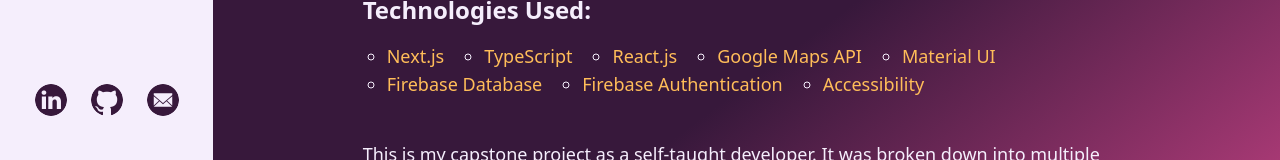
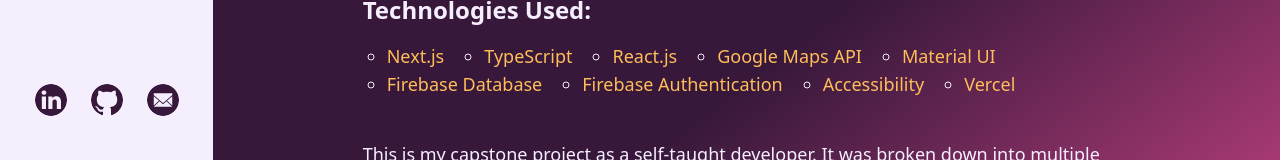
Before and after one commit to Danielle254/portfolio3, a Next.js app: page /project/servicedogsaroundtown in a window 1280 px wide. Shown: the part 636-796 px from the top of the page. Built offline with nearby package versions, Linux system fonts and the light colour scheme.

Commit message:
copy: add vercel as technology for SDATv3

```diff
--- a/src/app/Projects.tsx
+++ b/src/app/Projects.tsx
@@ -22,6 +22,7 @@ const projectData = [
       "Material UI",
       "Firebase",
       "Accessibility",
+      "Vercel",
     ],
     links: [
       "/project/servicedogsaroundtown",
--- a/src/app/project/servicedogsaroundtown/page.tsx
+++ b/src/app/project/servicedogsaroundtown/page.tsx
@@ -15,6 +15,7 @@ const sdatv3Project = {
     "Firebase Database",
     "Firebase Authentication",
     "Accessibility",
+    "Vercel",
   ],
   description: `This is my capstone project as a self-taught developer. It was broken down into multiple versions and deployments, and is now a multi-user, public application utilizing a database and multiple APIs. This is the third and final version of this project.
 
```
